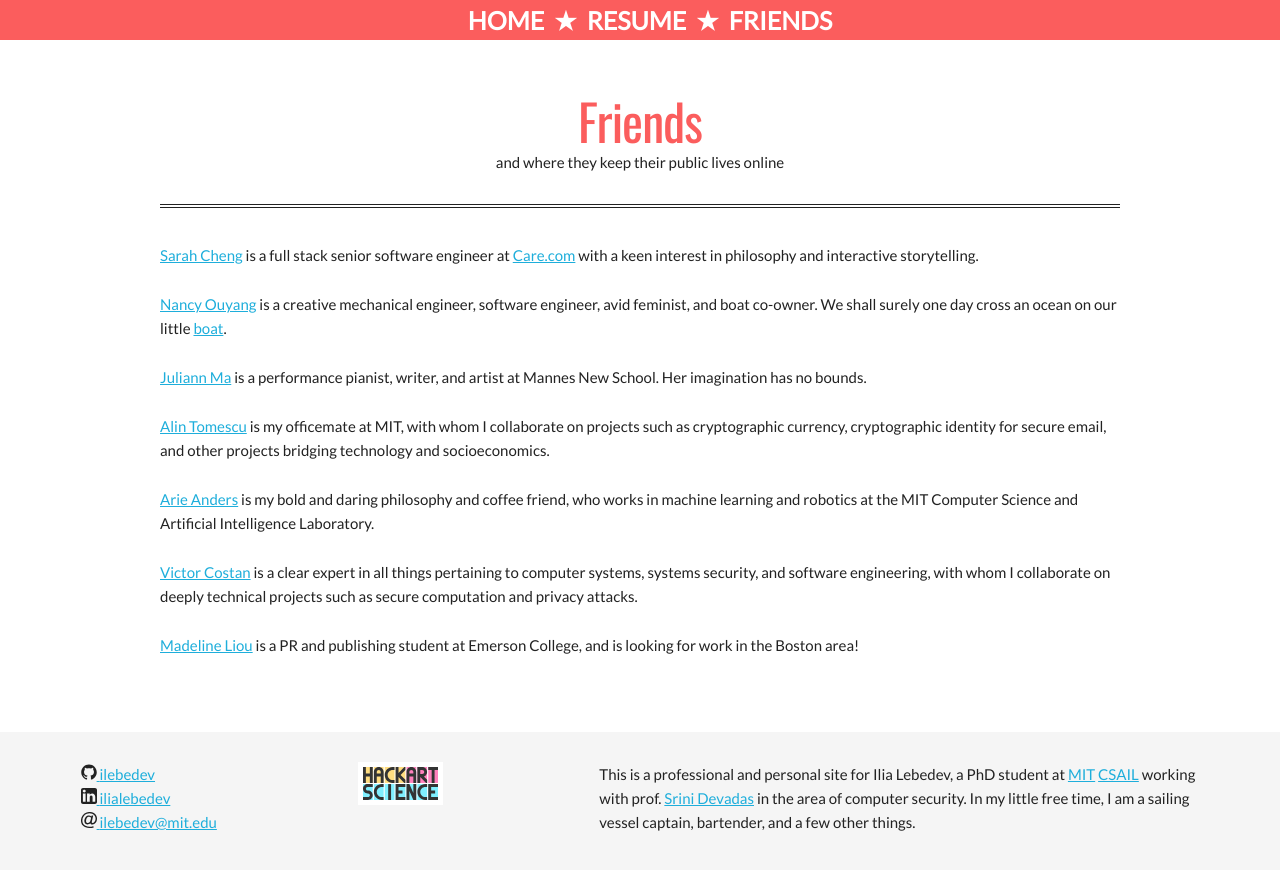
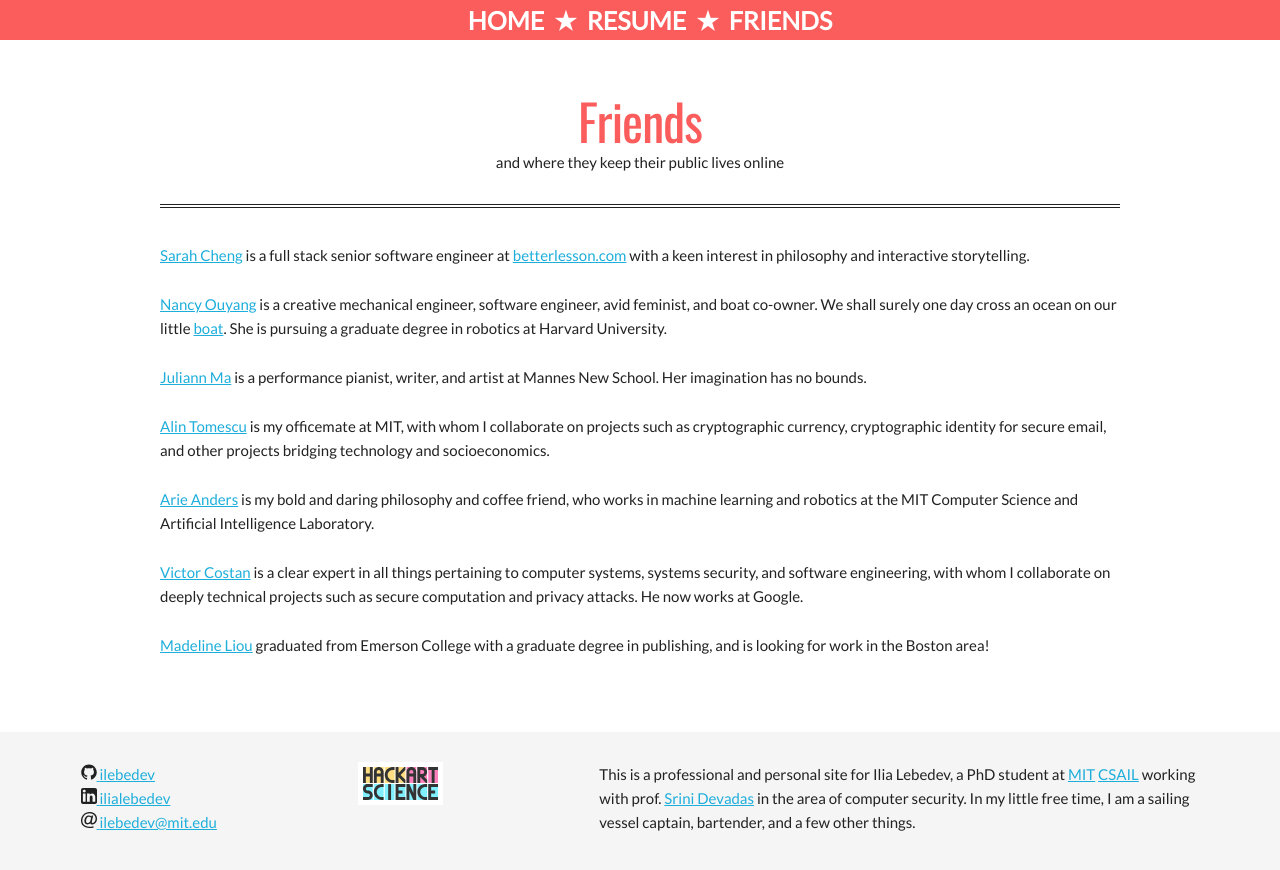
Before and after one commit to ilebedev/ilebedev.github.io, a Jekyll site: the page built from friends.md, in a window 1280 px wide. Shown: the top 870 px of the page. Built offline with Jekyll 4.4.1, drawn with Linux system fonts in a browser that asks for light colours.

Commit message:
Update friends.md

```diff
--- a/friends.md
+++ b/friends.md
@@ -5,9 +5,9 @@ subtitle: and where they keep their public lives online
 permalink: /friends/
 ---
 
-[Sarah Cheng](http://sarahycheng.com/) is a full stack senior software engineer at [Care.com](https://care.com) with a keen interest in philosophy and interactive storytelling.
+[Sarah Cheng](http://sarahycheng.com/) is a full stack senior software engineer at [betterlesson.com](https://betterlesson.com/) with a keen interest in philosophy and interactive storytelling.
 
-[Nancy Ouyang](http://www.orangenarwhals.com/) is a creative mechanical engineer, software engineer, avid feminist, and boat co-owner. We shall surely one day cross an ocean on our little [boat](http://boat.csail.mit.edu/).
+[Nancy Ouyang](http://www.orangenarwhals.com/) is a creative mechanical engineer, software engineer, avid feminist, and boat co-owner. We shall surely one day cross an ocean on our little [boat](http://boat.hackartscience.com/). She is pursuing a graduate degree in robotics at Harvard University.
 
 [Juliann Ma](http://www.juliannma.com/) is a performance pianist, writer, and artist at Mannes New School. Her imagination has no bounds.
 
@@ -15,6 +15,6 @@ permalink: /friends/
 
 [Arie Anders](http://people.csail.mit.edu/aanders/) is my bold and daring philosophy and coffee friend, who works in machine learning and robotics at the MIT Computer Science and Artificial Intelligence Laboratory.
 
-[Victor Costan](http://www.costan.us/) is a clear expert in all things pertaining to computer systems, systems security, and software engineering, with whom I collaborate on deeply technical projects such as secure computation and privacy attacks.
+[Victor Costan](http://www.costan.us/) is a clear expert in all things pertaining to computer systems, systems security, and software engineering, with whom I collaborate on deeply technical projects such as secure computation and privacy attacks. He now works at Google.
 
-[Madeline Liou](http://www.madlime.hackartscience.com/) is a PR and publishing student at Emerson College, and is looking for work in the Boston area!
+[Madeline Liou](http://madlime.hackartscience.com/) graduated from Emerson College with a graduate degree in publishing, and is looking for work in the Boston area!
```
